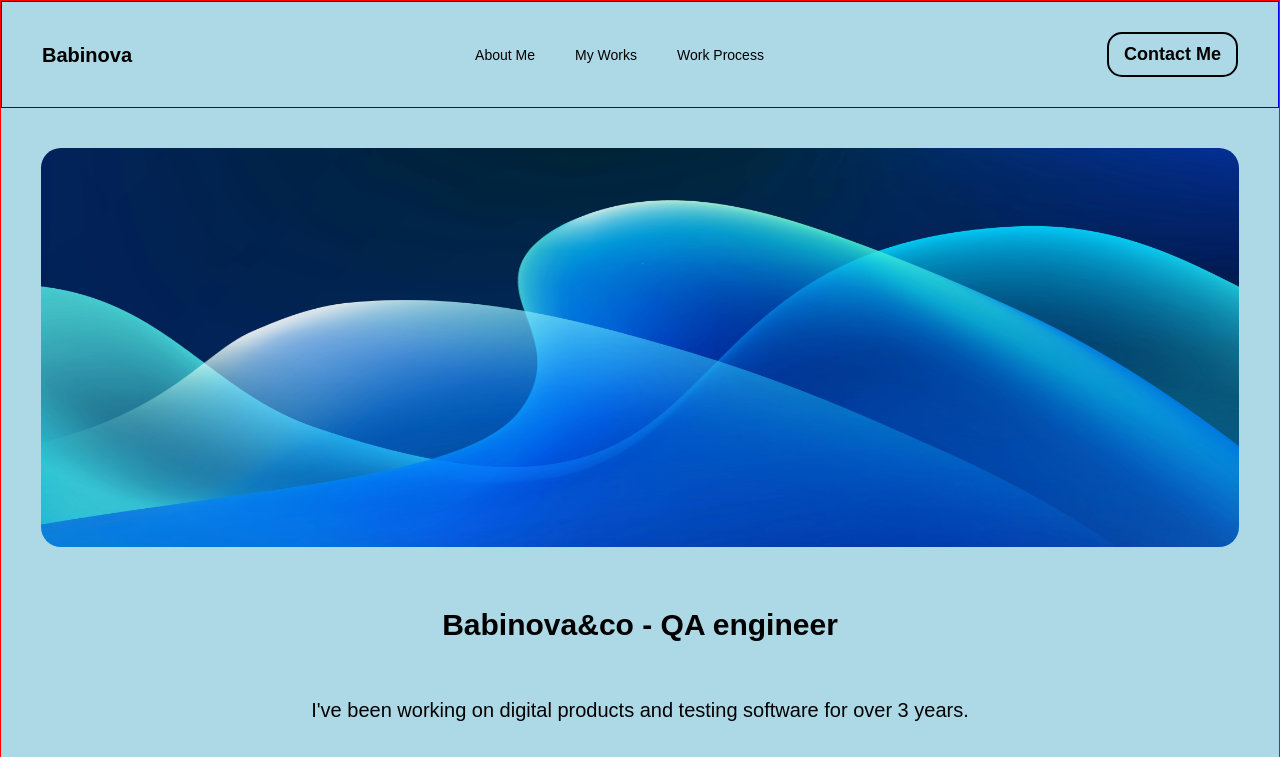
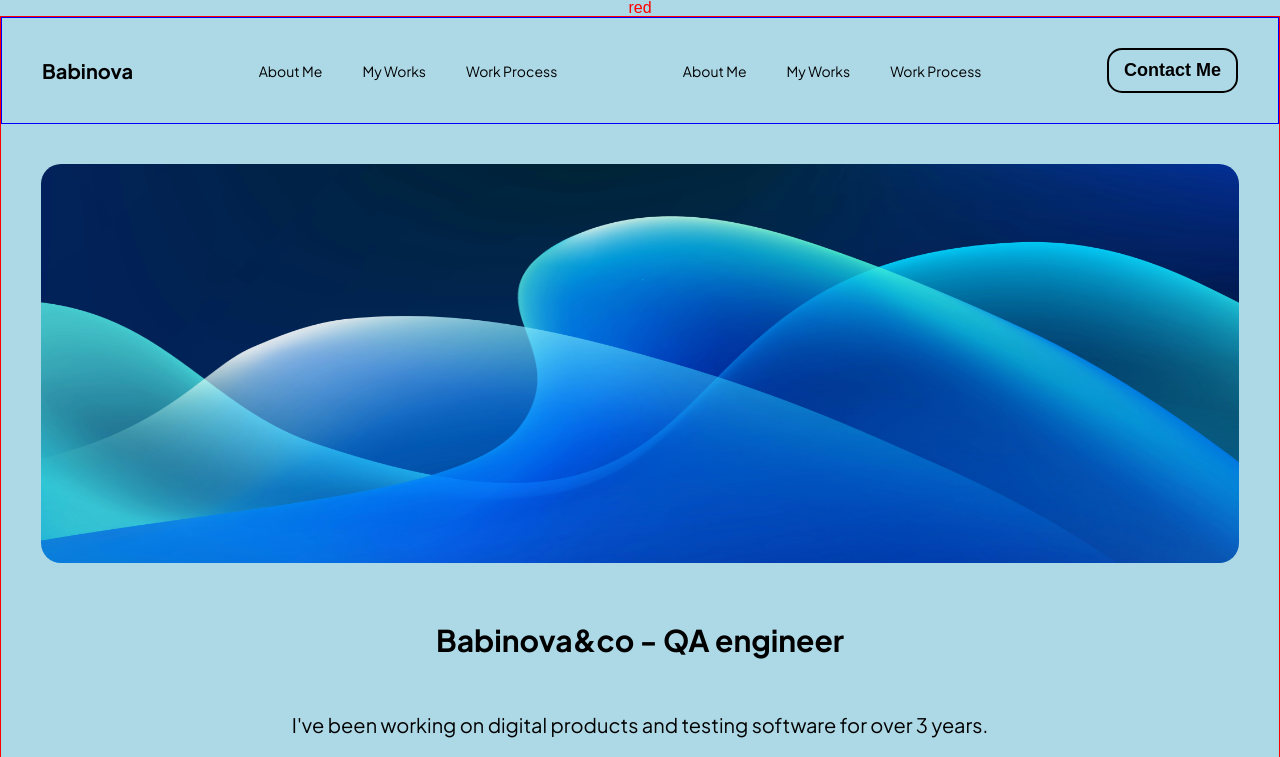
Before and after one commit to OlesiaBabinova/class-6, a plain HTML site: page index.html in a window 1280 px wide. Both pictures are taken after a click on the button "Contact Me". Shown: the top 757 px of the page. Drawn offline with Linux system fonts and the light colour scheme.

Commit message:
last changes

```diff
--- a/index.html
+++ b/index.html
@@ -2,15 +2,24 @@
 <html lang="en">
     <head>
     <meta charset="UTF-8">
-    <meta name="viewport" content="width=device-width, initial scale=1>">
+    <meta name="viewport" content="width=device-width", initial-scale="1">
     <title> This is my first Web Page!</title>
     <Link rel="stylesheet" href="style.css">
+
+    <!-- Google fonts -->
+        <link rel="preconnect" href="https://fonts.googleapis.com">
+        <link rel="preconnect" href="https://fonts.gstatic.com" crossorigin>
+        <link href="https://fonts.googleapis.com/css2?family=Plus+Jakarta+Sans:ital,wght@0,200..800;1,200..800&display=swap" rel="stylesheet">
+
+
+    <script src="js/scripts.js"></script>
+
     </head>
 
 
     <body>
 
-
+        <div id="test">test 1 </div>
 
 
 
@@ -20,7 +29,7 @@
             Babinova
         </div>
 
-        <nav>
+        <nav class="menu">
             <ul>
                 <li>About Me</li>
                 <li>My Works</li>
@@ -28,7 +37,15 @@
             </ul>
         </nav>
 
-        <button>
+        <nav id="mobile-menu">
+            <ul>
+                <li>About Me</li>
+                <li>My Works</li>
+                <li>Work Process</li>
+            </ul>
+        </nav>
+
+        <button id="cta-button">
             Contact Me
         </button>
     </header>
@@ -47,19 +64,26 @@
         <div class="projects">
             <div class="project-card">
                 <img src="img/sbb.jpg" alt="Project Saint P">
+                <div class="card-text">
                 <h3>Project Saint P</h3>
                 <p>Building Company</p>
             </div>
+            </div>
             <div class="project-card">
                 <img src="img/bakery.jpg" alt="Volcheck Bakery">
+                <div class="card-text">
                 <h3>Volcheck Bakery</h3>
                 <p>Bakery Company</p>
+            </div>
             </div>
 
             <div class="project-card">
                 <img src="img/library.jpg" alt="National Library">
+                <div class="card-text">
                 <h3>National Library</h3>
                 <p>Boston</p>
             </div>
+            </div>
+
     </body>
     <html>
--- /dev/null
+++ b/js/scripts.js
@@ -0,0 +1,17 @@
+document.addEventListener('DOMContentLoaded', function() {
+    console.log('DOM has loaded');
+
+    document.getElementById('test').innerHTML = "red"; // changes text
+
+    document.getElementById('test').style.color = "red"; //changes style/color
+
+    let mobileMenu = document.getElementById ('mobile-menu');
+
+    let ctaButton = document.getElementById ('cta-button');
+
+    ctaButton.addEventListener('click', function() {
+        console.log('button clicked')
+
+        mobileMenu.style.display="block";
+    });
+});
--- a/style.css
+++ b/style.css
@@ -53,6 +53,7 @@ table {
     border: 1px solid red;
     max-width: 1280px;
     margin: 0 auto;
+    font-family:'Plus Jakarta Sans';
 }
 
 header{
@@ -65,16 +66,6 @@ header{
     text-align: center;
     align-items: center;
 }
-
-
-    @media(max-width: 745px) {
-        .menu {display: none;}
-
-        .banner {
-            width: 80%;
-        }
-    }
-
 
 
     .logo {
@@ -152,7 +143,6 @@ header{
     .project-card {
         background: lightblue;
         border-radius: 10px;
-        padding: 15px;
         width: 30%;
         text-align: left;
         margin-bottom: 20px;
@@ -173,3 +163,18 @@ header{
         color: black;
         font-size: 16px;
     }
+    .card-text {
+        padding: 15px;
+    }
+
+    #mobile-menu {
+        display: none;
+    }
+
+    @media(max-width: 745px) {
+        .menu {display: none;}
+
+        .banner {
+            width: 80%;
+        }
+    }
```
